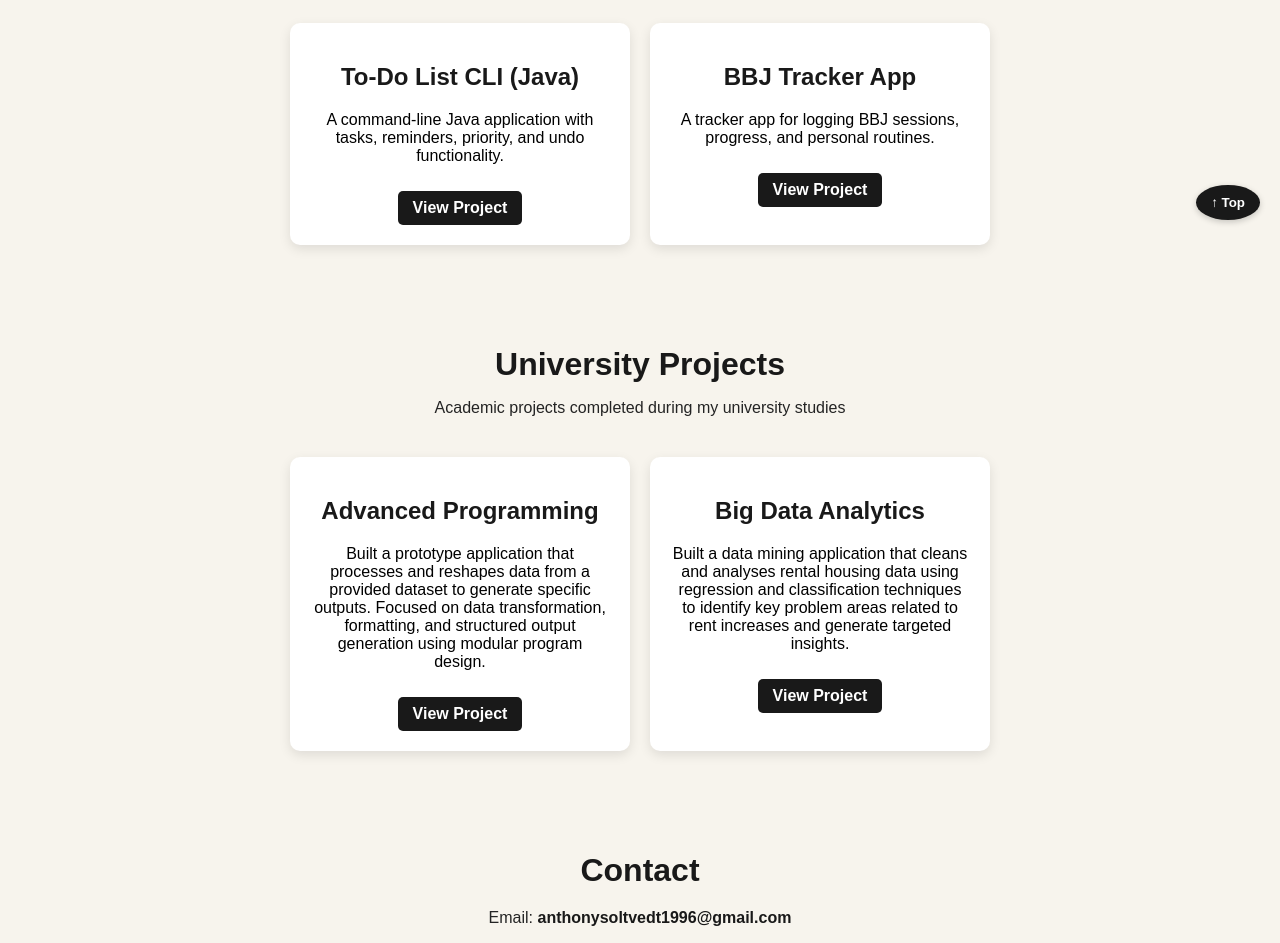
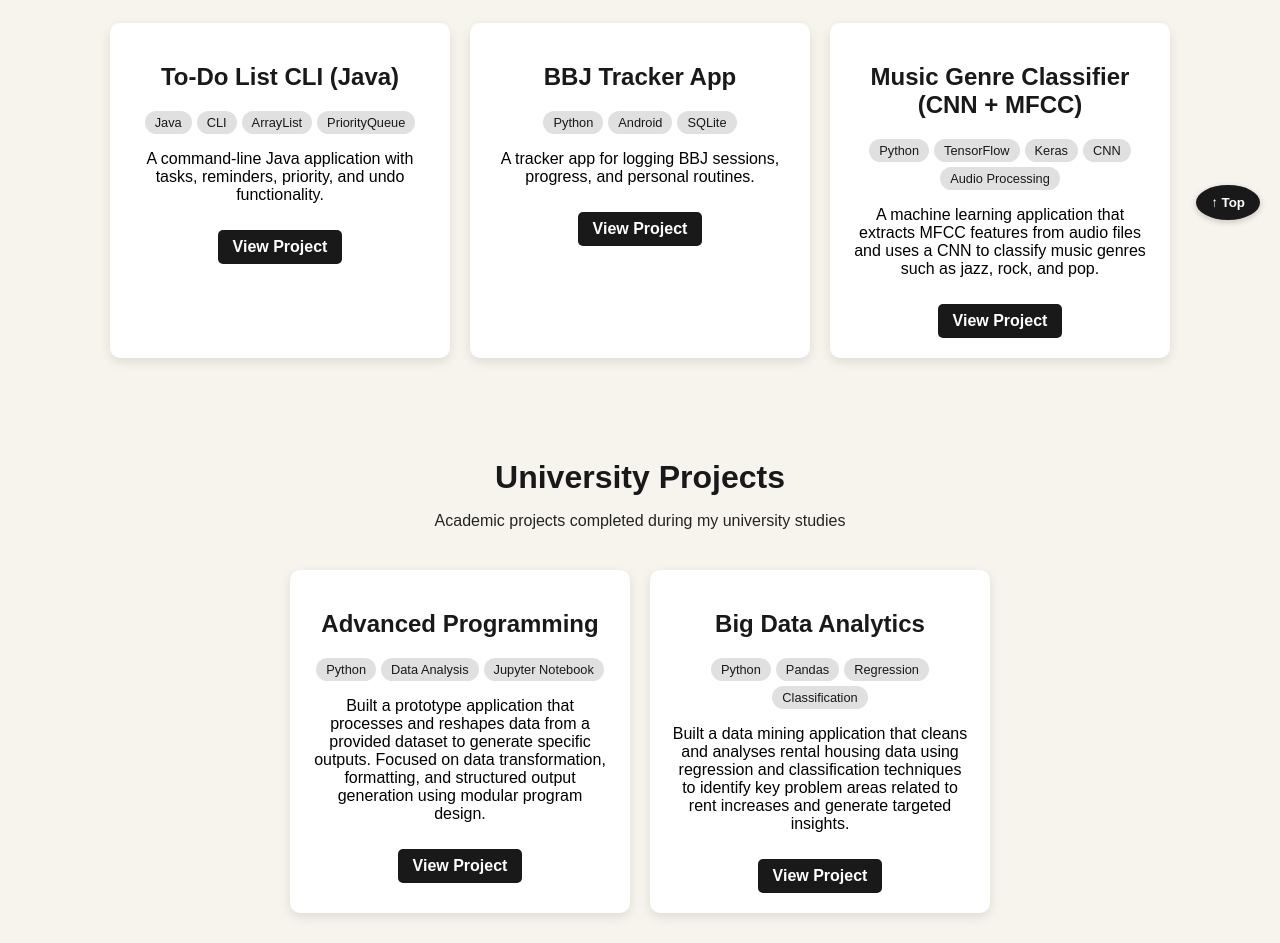
Before and after one commit to AnthonySoltvedt/my-app-, a React (Create React App) app: page / in a window 1280 px wide. Shown: the part 560-1503 px from the top of the page. Built offline with nearby package versions, Linux system fonts and the light colour scheme.

Commit message:
Update portfolio

```diff
--- a/src/App.js
+++ b/src/App.js
@@ -11,6 +11,8 @@ const colors = {
     textLight: "#191919",
     buttonBg: "#191919",
     buttonText: "#FFFFFF",
+    techPillBg: "#E0E0E0",
+    techPillText: "#191919",
     footerBg: "#F7F4ED",
     footerText: "#6B6B6B",
 };
@@ -18,31 +20,36 @@ const colors = {
 const projects = [
     {
         title: "To-Do List CLI (Java)",
-        description:
-            "A command-line Java application with tasks, reminders, priority, and undo functionality.",
-        link: "https://github.com/AnthonySoltvedt/ToDoListCLI",
+        description: "A command-line Java application with tasks, reminders, priority, and undo functionality.",
+        link: "https://github.com/AnthonySoltvedt/To-do-list-applications",
+        tech: ["Java", "CLI", "ArrayList", "PriorityQueue"]
     },
     {
         title: "BBJ Tracker App",
-        description:
-            "A tracker app for logging BBJ sessions, progress, and personal routines.",
-        link: "https://github.com/AnthonySoltvedt/BBJTrackerApp",
+        description: "A tracker app for logging BBJ sessions, progress, and personal routines.",
+        link: "https://github.com/AnthonySoltvedt/bjj_tracker.by.git",
+        tech: ["Python", "Android", "SQLite"]
+    },
+    {
+        title: "Music Genre Classifier (CNN + MFCC)",
+        description: "A machine learning application that extracts MFCC features from audio files and uses a CNN to classify music genres such as jazz, rock, and pop.",
+        link: "https://github.com/AnthonySoltvedt/music-genre-classifier",
+        tech: ["Python", "TensorFlow", "Keras", "CNN", "Audio Processing"]
     },
 ];
 
 const uniProjects = [
     {
         title: "Advanced Programming",
-        description:
-            "Built a prototype application that processes and reshapes data from a provided dataset to generate specific outputs. Focused on data transformation, formatting, and structured output generation using modular program design.",
+        description: "Built a prototype application that processes and reshapes data from a provided dataset to generate specific outputs. Focused on data transformation, formatting, and structured output generation using modular program design.",
         link: "https://github.com/AnthonySoltvedt/Advanced-programming/blob/main/Assesment-1.ipynb",
+        tech: ["Python", "Data Analysis", "Jupyter Notebook"]
     },
-
     {
         title: "Big Data Analytics",
-        description:
-            "Built a data mining application that cleans and analyses rental housing data using regression and classification techniques to identify key problem areas related to rent increases and generate targeted insights.",
+        description: "Built a data mining application that cleans and analyses rental housing data using regression and classification techniques to identify key problem areas related to rent increases and generate targeted insights.",
         link: "https://github.com/AnthonySoltvedt/Big-Data-Project/blob/main/Rental%20Price%20Prediction%20and%20Data%20Analysis.ipynb",
+        tech: ["Python", "Pandas", "Regression", "Classification"]
     },
 ];
 
@@ -50,57 +57,19 @@ function App() {
     return (
         <>
             {/* HEADER */}
-            <header
-                style={{
-                    padding: "20px",
-                    background: colors.headerBg,
-                    color: colors.textLight,
-                    textAlign: "center",
-                }}
-            >
+            <header style={{ padding: "20px", background: colors.headerBg, color: colors.textLight, textAlign: "center" }}>
                 <h1>Anthony Soltvedt - Portfolio</h1>
             </header>
 
             {/* NAVBAR */}
-            <nav
-                style={{
-                    display: "flex",
-                    justifyContent: "center",
-                    gap: "30px",
-                    padding: "15px",
-                    background: colors.navbarBg,
-                }}
-            >
-                <a
-                    href="#about-me"
-                    style={{ color: colors.textLight, textDecoration: "none", fontWeight: "bold" }}
-                >
-                    About Me
-                </a>
-                <a
-                    href="#projects"
-                    style={{ color: colors.textLight, textDecoration: "none", fontWeight: "bold" }}
-                >
-                    Projects
-                </a>
-                <a
-                    href="#contacts"
-                    style={{ color: colors.textLight, textDecoration: "none", fontWeight: "bold" }}
-                >
-                    Contact
-                </a>
+            <nav style={{ display: "flex", justifyContent: "center", gap: "30px", padding: "15px", background: colors.navbarBg }}>
+                <a href="#about-me" style={{ color: colors.textLight, textDecoration: "none", fontWeight: "bold" }}>About Me</a>
+                <a href="#projects" style={{ color: colors.textLight, textDecoration: "none", fontWeight: "bold" }}>Projects</a>
+                <a href="#contacts" style={{ color: colors.textLight, textDecoration: "none", fontWeight: "bold" }}>Contact</a>
             </nav>
 
-            {/* ABOUT ME SECTION */}
-            <div
-                id="about-me"
-                style={{
-                    fontFamily: "Arial, sans-serif",
-                    padding: "40px",
-                    background: colors.mainBg,
-                    textAlign: "center",
-                }}
-            >
+            {/* ABOUT ME */}
+            <div id="about-me" style={{ fontFamily: "Arial, sans-serif", padding: "40px", background: colors.mainBg, textAlign: "center" }}>
                 <h1 style={{ color: colors.accent, marginBottom: "10px" }}>About Me</h1>
                 <p style={{ color: colors.text, maxWidth: "700px", margin: "0 auto" }}>
                     I am currently pursuing a <strong>Master’s degree in Computer Science and AI</strong> at the University of York. I also hold a degree in <strong>Music Production from BIMM London</strong>.
@@ -108,27 +77,14 @@ function App() {
                 </p>
             </div>
 
-            {/* PROJECTS SECTION */}
-            <div
-                id="projects"
-                style={{
-                    fontFamily: "Arial, sans-serif",
-                    padding: "40px",
-                    background: colors.mainBg,
-                }}
-            >
-                <h1 style={{ textAlign: "center", marginBottom: "10px", color: colors.accent }}>
-                    Anthony’s Programming Projects
-                </h1>
-                <p style={{ textAlign: "center", marginBottom: "40px", color: colors.text }}>
-                    A showcase of my completed projects
-                </p>
+            {/* PROJECTS */}
+            <div id="projects" style={{ fontFamily: "Arial, sans-serif", padding: "40px", background: colors.mainBg }}>
+                <h1 style={{ textAlign: "center", marginBottom: "10px", color: colors.accent }}>Anthony’s Programming Projects</h1>
+                <p style={{ textAlign: "center", marginBottom: "40px", color: colors.text }}>A showcase of my completed projects</p>
 
                 <div style={{ display: "flex", flexWrap: "wrap", justifyContent: "center", gap: "20px" }}>
                     {projects.map((project, index) => (
-                        <div
-                            key={index}
-                            style={{
+                        <div key={index} style={{
                             background: colors.cardBg,
                             width: "300px",
                             padding: "20px",
@@ -138,22 +94,27 @@ function App() {
                             transition: "transform 0.2s, background 0.2s",
                             cursor: "pointer",
                         }}
-                            onMouseEnter={(e) => {
-                                e.currentTarget.style.transform = "scale(1.05)";
-                                e.currentTarget.style.background = colors.cardHoverBg;
-                            }}
-                            onMouseLeave={(e) => {
-                                e.currentTarget.style.transform = "scale(1)";
-                                e.currentTarget.style.background = colors.cardBg;
-                            }}
+                             onMouseEnter={(e) => { e.currentTarget.style.transform = "scale(1.05)"; e.currentTarget.style.background = colors.cardHoverBg; }}
+                             onMouseLeave={(e) => { e.currentTarget.style.transform = "scale(1)"; e.currentTarget.style.background = colors.cardBg; }}
                         >
                             <h2 style={{ color: colors.accent }}>{project.title}</h2>
+
+                            {/* TECH STACK PILL DISPLAY */}
+                            <div style={{ display: "flex", justifyContent: "center", flexWrap: "wrap", gap: "5px", marginBottom: "10px" }}>
+                                {project.tech.map((tech, i) => (
+                                    <span key={i} style={{
+                                        backgroundColor: colors.techPillBg,
+                                        color: colors.techPillText,
+                                        padding: "4px 10px",
+                                        borderRadius: "15px",
+                                        fontSize: "0.8rem",
+                                    }}>{tech}</span>
+                                ))}
+                            </div>
+
                             <p>{project.description}</p>
-                            <a
-                                href={project.link}
-                                target="_blank"
-                                rel="noopener noreferrer"
-                                style={{
+
+                            <a href={project.link} target="_blank" rel="noopener noreferrer" style={{
                                 display: "inline-block",
                                 marginTop: "10px",
                                 padding: "8px 15px",
@@ -162,8 +123,7 @@ function App() {
                                 color: colors.buttonText,
                                 textDecoration: "none",
                                 fontWeight: "bold",
-                                }}
-                            >
+                            }}>
                                 View Project
                             </a>
                         </div>
@@ -172,42 +132,37 @@ function App() {
             </div>
 
             {/* UNIVERSITY PROJECTS */}
-            <div
-                id="uni-projects"
-                style={{
-                    fontFamily: "Arial, sans-serif",
-                    padding: "40px",
-                    background: colors.mainBg,
-                }}
-            >
-                <h1 style={{ textAlign: "center", marginBottom: "10px", color: colors.accent }}>
-                    University Projects
-                </h1>
-
-                <p style={{ textAlign: "center", marginBottom: "40px", color: colors.text }}>
-                    Academic projects completed during my university studies
-                </p>
+            <div id="uni-projects" style={{ fontFamily: "Arial, sans-serif", padding: "40px", background: colors.mainBg }}>
+                <h1 style={{ textAlign: "center", marginBottom: "10px", color: colors.accent }}>University Projects</h1>
+                <p style={{ textAlign: "center", marginBottom: "40px", color: colors.text }}>Academic projects completed during my university studies</p>
 
                 <div style={{ display: "flex", flexWrap: "wrap", justifyContent: "center", gap: "20px" }}>
                     {uniProjects.map((project, index) => (
-                        <div
-                            key={index}
-                            style={{
+                        <div key={index} style={{
                             background: colors.cardBg,
                             width: "300px",
                             padding: "20px",
                             borderRadius: "10px",
                             boxShadow: "0 4px 12px rgba(0,0,0,0.1)",
                             textAlign: "center",
-                            }}
-                        >
+                        }}>
                             <h2 style={{ color: colors.accent }}>{project.title}</h2>
+
+                            <div style={{ display: "flex", justifyContent: "center", flexWrap: "wrap", gap: "5px", marginBottom: "10px" }}>
+                                {project.tech.map((tech, i) => (
+                                    <span key={i} style={{
+                                        backgroundColor: colors.techPillBg,
+                                        color: colors.techPillText,
+                                        padding: "4px 10px",
+                                        borderRadius: "15px",
+                                        fontSize: "0.8rem",
+                                    }}>{tech}</span>
+                                ))}
+                            </div>
+
                             <p>{project.description}</p>
-                            <a
-                                href={project.link}
-                                target="_blank"
-                                rel="noopener noreferrer"
-                                style={{
+
+                            <a href={project.link} target="_blank" rel="noopener noreferrer" style={{
                                 display: "inline-block",
                                 marginTop: "10px",
                                 padding: "8px 15px",
@@ -216,94 +171,48 @@ function App() {
                                 color: colors.buttonText,
                                 textDecoration: "none",
                                 fontWeight: "bold",
-                                }}
-                            >
+                            }}>
                                 View Project
                             </a>
                         </div>
                     ))}
                 </div>
             </div>
-            {/* CONTACT SECTION */}
-            <div
-                id="contacts"
-                style={{
-                    fontFamily: "Arial, sans-serif",
-                    padding: "40px",
-                    background: colors.mainBg,
-                    textAlign: "center",
-                }}
-            >
-                <h1 style={{ color: colors.accent, marginBottom: "20px" }}>
-                    Contact
-                </h1>
 
+            {/* CONTACT */}
+            <div id="contacts" style={{ fontFamily: "Arial, sans-serif", padding: "40px", background: colors.mainBg, textAlign: "center" }}>
+                <h1 style={{ color: colors.accent, marginBottom: "20px" }}>Contact</h1>
                 <p style={{ color: colors.text, marginBottom: "10px" }}>
-                    Email:{" "}
-                    <a
-                        href="anthonysoltvedt1996@gmail.com"
-                        style={{ color: colors.accent, textDecoration: "none", fontWeight: "bold" }}
-                    >
-                        anthonysoltvedt1996@gmail.com
-                    </a>
+                    Email: <a href="mailto:anthonysoltvedt1996@gmail.com" style={{ color: colors.accent, textDecoration: "none", fontWeight: "bold" }}>anthonysoltvedt1996@gmail.com</a>
                 </p>
-
                 <p style={{ color: colors.text, marginBottom: "10px" }}>
-                    GitHub:{" "}
-                    <a
-                        href="https://github.com/AnthonySoltvedt"
-                        target="_blank"
-                        rel="noopener noreferrer"
-                        style={{ color: colors.accent, textDecoration: "none", fontWeight: "bold" }}
-                    >
-                        github.com/AnthonySoltvedt
-                    </a>
+                    GitHub: <a href="https://github.com/AnthonySoltvedt" target="_blank" rel="noopener noreferrer" style={{ color: colors.accent, textDecoration: "none", fontWeight: "bold" }}>github.com/AnthonySoltvedt</a>
                 </p>
-
                 <p style={{ color: colors.text }}>
-                    LinkedIn:{" "}
-                    <a
-                        href="https://www.linkedin.com"
-                        target="_blank"
-                        rel="noopener noreferrer"
-                        style={{ color: colors.accent, textDecoration: "none", fontWeight: "bold" }}
-                    >
-                        View Profile
-                    </a>
+                    LinkedIn: <a href="https://www.linkedin.com" target="_blank" rel="noopener noreferrer" style={{ color: colors.accent, textDecoration: "none", fontWeight: "bold" }}>View Profile</a>
                 </p>
             </div>
 
-            {/* FOOTER / CONTACT */}
-            <footer
-                id="contacts"
-                style={{
-                    padding: "20px",
-                    textAlign: "center",
-                    background: colors.footerBg,
-                    color: colors.footerText,
-                }}
-            >
+            {/* FOOTER */}
+            <footer style={{ padding: "20px", textAlign: "center", background: colors.footerBg, color: colors.footerText }}>
                 © {new Date().getFullYear()} Anthony Soltvedt — All Rights Reserved
             </footer>
 
             {/* BACK TO TOP BUTTON */}
-            <button
-                onClick={() => window.scrollTo({ top: 0, behavior: "smooth" })}
-                style={{
+            <button onClick={() => window.scrollTo({ top: 0, behavior: "smooth" })} style={{
                 position: "fixed",
                 bottom: "20px",
                 right: "20px",
                 padding: "10px 15px",
                 borderRadius: "50%",
-                    background: colors.buttonBg,
+                backgroundColor: colors.buttonBg,
                 color: colors.buttonText,
                 border: "none",
                 cursor: "pointer",
                 boxShadow: "0 2px 6px rgba(0,0,0,0.2)",
                 fontWeight: "bold",
                 zIndex: 1000,
-                }}
-            >
+            }}>
                 ↑ Top
             </button>
         </>
```
Also changed, not shown: 1 other file (tests, documents, lock files or other folders). Lines whose indentation alone changed are shown as unchanged.
